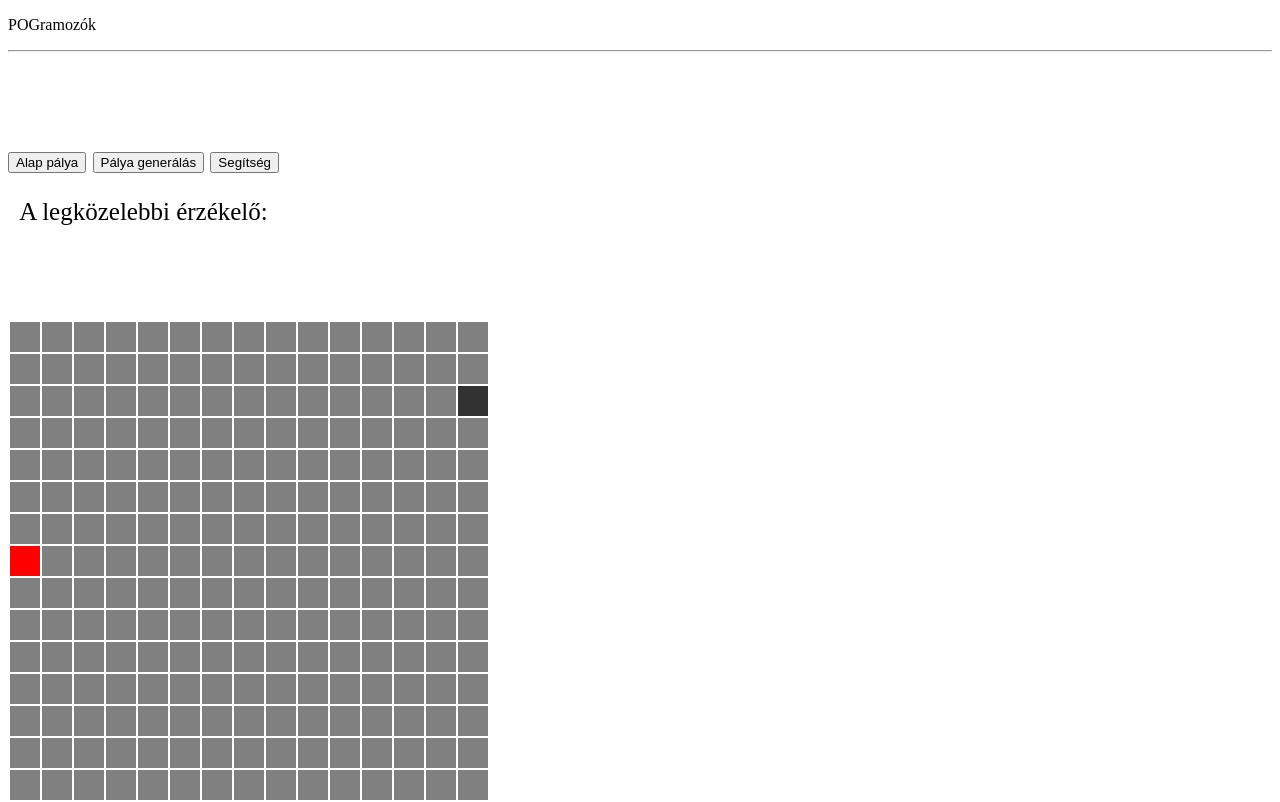
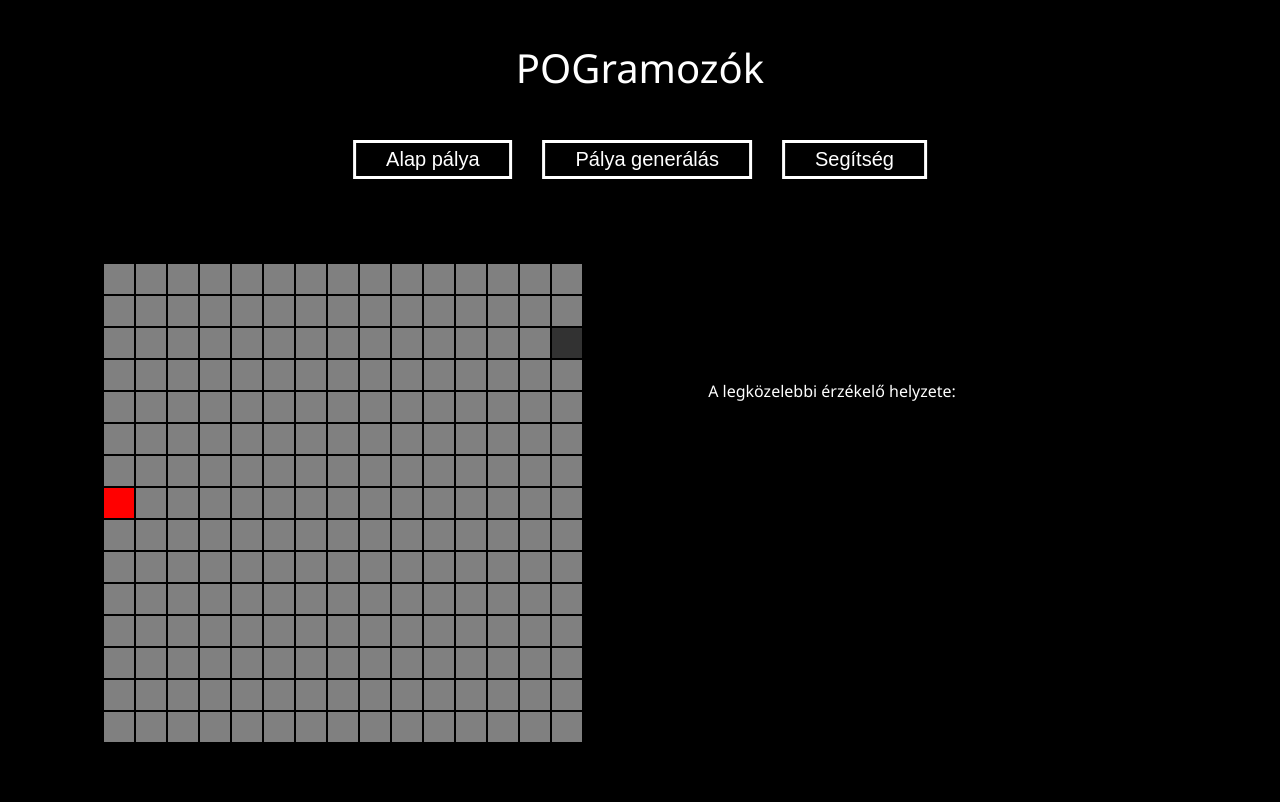
Before and after one commit to SpotHawk/bitfarago, a plain HTML site: page 2.fordulo/index.html in a window 1280 px wide. Both pictures are taken after a click on the button "Alap pálya". Drawn offline with Linux system fonts and the light colour scheme.

Commit message:
2. fordulo style change

```diff
--- a/2.fordulo/index.html
+++ b/2.fordulo/index.html
@@ -9,25 +9,23 @@
         <title>3B 2021</title>
     </head>
     <body>
-
             <div id = "header">
                 <p>POGramozók</p>
-            <hr/>
             </div>
-
             <div id = "menu">
-            <p>
+                <p id="navbuttons">
                     <input type="button" value="Alap pálya" onclick="AlapPalya()">
                     <input type="button" value="Pálya generálás" onclick="RandomPalya()">
                     <input type="button" value="Segítség" onclick="Segitseg()">
                 </p>
-            <p id = "erzekelohelyzete">A legközelebbi érzékelő: </p>
                 <p id = "messagebox"></p>
             </div>
-
-        <table id = "mezo">
-        </table>
-
+            <div id="content">
+                <div id = "erzekelohelyzete">
+                    A legközelebbi érzékelő helyzete:
+                </div>
+                <div id="tabla"><table id = "mezo"></table></div>
+            </div>
         <script src="main.js"></script>
     </body>
 </html>
--- a/2.fordulo/main.js
+++ b/2.fordulo/main.js
@@ -28,6 +28,7 @@ function AlapPalya() {
     Alapertelmezett();
 
     let jatekmezo = document.querySelector("#mezo");
+    let tabla=document.querySelector("#tabla");
     if (jatekmezo != null && jatekmezo != undefined) {
         jatekmezo.remove();
     }
@@ -35,7 +36,7 @@ function AlapPalya() {
     jatekmezo = document.createElement("table");
     jatekmezo.id = "mezo";
 
-    document.body.appendChild(jatekmezo);
+    tabla.appendChild(jatekmezo);
 
     for (let i = 0; i < 15; i++) {
         const sor = document.createElement("TR");
--- a/2.fordulo/style.css
+++ b/2.fordulo/style.css
@@ -1,13 +1,73 @@
+html, body{
+    margin: 0;
+    background-color: black;
+    font-family: 'Segoe UI', Tahoma, Geneva, Verdana, sans-serif;
+    color: white;
+}
+#header{
+    width: 100%;
+    height: auto;
+    max-height: 50px;
+    text-align: center;
+    font-size: 40px;
+}
 #menu{
+    position: relative;
+    width: 70%;
+    height: auto;
+    top: 0;
+    left: 15%;
+    font-size: 25px;
+    margin: 0;
+}
+#menu #navbuttons{
+    display: flex;
     position: absolute;
-    width: auto;
-    height: auto;
-    top: 15%;
-    font-size: 25px;
+    left: 50%;
+    transform: translateX(-50%);
+}
+#content{
+    display:inline-block;
+    position: absolute;
+    width: 100%;
+    height: 70%;
+    top: 30%;
+}
+#tabla{
+    position: relative;
+    width: 80%;
+    top:0;
+    left:0;
+}
+input[type="button"]{
+    border: 3px solid white;
+    background-color: black;
+    color: white;
+    font-size: 20px;
+    padding-right: 30px;
+    padding-left: 30px;
+    padding-top: 5px;
+    padding-bottom: 5px;
+    margin-right: 15px;
+    margin-left: 15px;
+    cursor: pointer;
+    transition: 0.2s background-color linear;
+}
+input[type="button"]:hover{
+    background-color: white;
+    color: black;
+}
+#erzekelohelyzete{
+    position: relative;
+    width: 20%;
+    left: 55%;
+    top: 25%;
+    text-align: center;
 }
 #mezo{
     position: absolute;
-    top: 40%;
+    top: 20%;
+    left: 10%;
     cursor: pointer;
 }
 #mezo td{
@@ -16,8 +76,7 @@
     padding: 15px;
 }
 #messagebox{
+    position: relative;
+    top: 100px;
     text-align: center;
 }
-#erzekelohelyzete{
-    text-align: center;
-}
```
Lines whose indentation alone changed are shown as unchanged.
